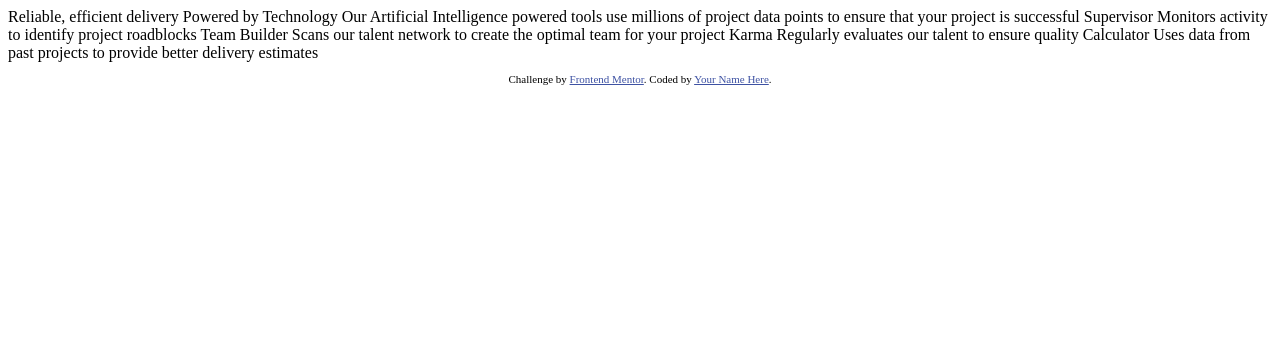
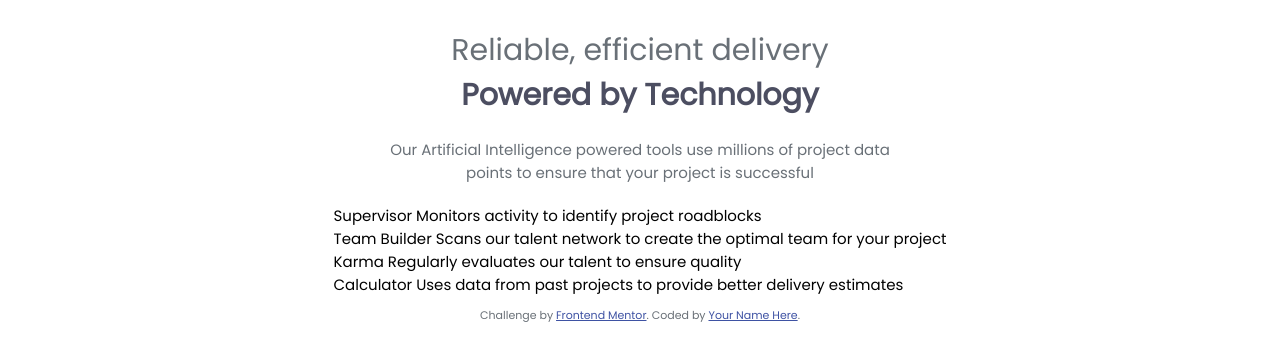
Before and after one commit to chrislloyd876/four-card, a plain HTML site: page index.html in a window 1280 px wide. Drawn offline with Linux system fonts and the light colour scheme.

Commit message:
Complete Header section

```diff
--- a/index.html
+++ b/index.html
@@ -5,36 +5,42 @@
   <meta name="viewport" content="width=device-width, initial-scale=1.0"> <!-- displays site properly based on user's device -->
 
   <link rel="icon" type="image/png" sizes="32x32" href="./images/favicon-32x32.png">
-
+  <link rel="stylesheet" href="styles.css">
+  <link rel="stylesheet" href="https://fonts.googleapis.com/css?family=Poppins">
   <title>Frontend Mentor | Four card feature section</title>
 
-  <!-- Feel free to remove these styles or customise in your own stylesheet 👍 -->
+
   <style>
     .attribution { font-size: 11px; text-align: center; }
     .attribution a { color: hsl(228, 45%, 44%); }
   </style>
 </head>
 <body>
-
-  Reliable, efficient delivery
-  Powered by Technology
-
-  Our Artificial Intelligence powered tools use millions of project data points
-  to ensure that your project is successful
-
+  <main>
+    <div class="head">
+      <h1 id="title-1">Reliable, efficient delivery</h1>
+      <h1 id="title-2">Powered by Technology</h1>
+      <p>Our Artificial Intelligence powered tools use millions of project data points
+        to ensure that your project is successful</p>
+    </div>
+    <div class="four-card">
+      <div class="card">
         Supervisor
         Monitors activity to identify project roadblocks
-
+      </div>
+      <div class="card">
         Team Builder
-  Scans our talent network to create the optimal team for your project
-
+        Scans our talent network to create the optimal team for your project</div>
+      <div class="card">
         Karma
-  Regularly evaluates our talent to ensure quality
-
+        Regularly evaluates our talent to ensure quality</div>
+      <div class="card">
         Calculator
         Uses data from past projects to provide better delivery estimates
+      </div>
+    </div>
 
-
+  </main>
   <footer>
     <p class="attribution">
       Challenge by <a href="https://www.frontendmentor.io?ref=challenge" target="_blank">Frontend Mentor</a>.
--- /dev/null
+++ b/styles.css
@@ -0,0 +1,38 @@
+html{
+    box-sizing: border-box;
+}
+
+*, *::before, *::after{
+    box-sizing: inherit;
+}
+
+body{
+    font-size: 15px;
+    max-height: 100vh;
+    font-family: "Poppins";
+}
+
+main{
+    display: flex;
+    flex-direction: column;
+    justify-content: center;
+    align-items: center;
+}
+
+.head{
+    text-align: center;
+    max-width: 32rem;
+    margin-bottom: 20px;
+}
+
+#title-1, p{
+    font-weight: 200;
+    color: hsl(212, 6%, 44%);
+    margin-bottom: 0;
+}
+
+#title-2{
+    margin-top:auto;
+    font-weight: 800;
+    color:hsl(234, 12%, 34%);
+}
```
Lines whose indentation alone changed are shown as unchanged.
